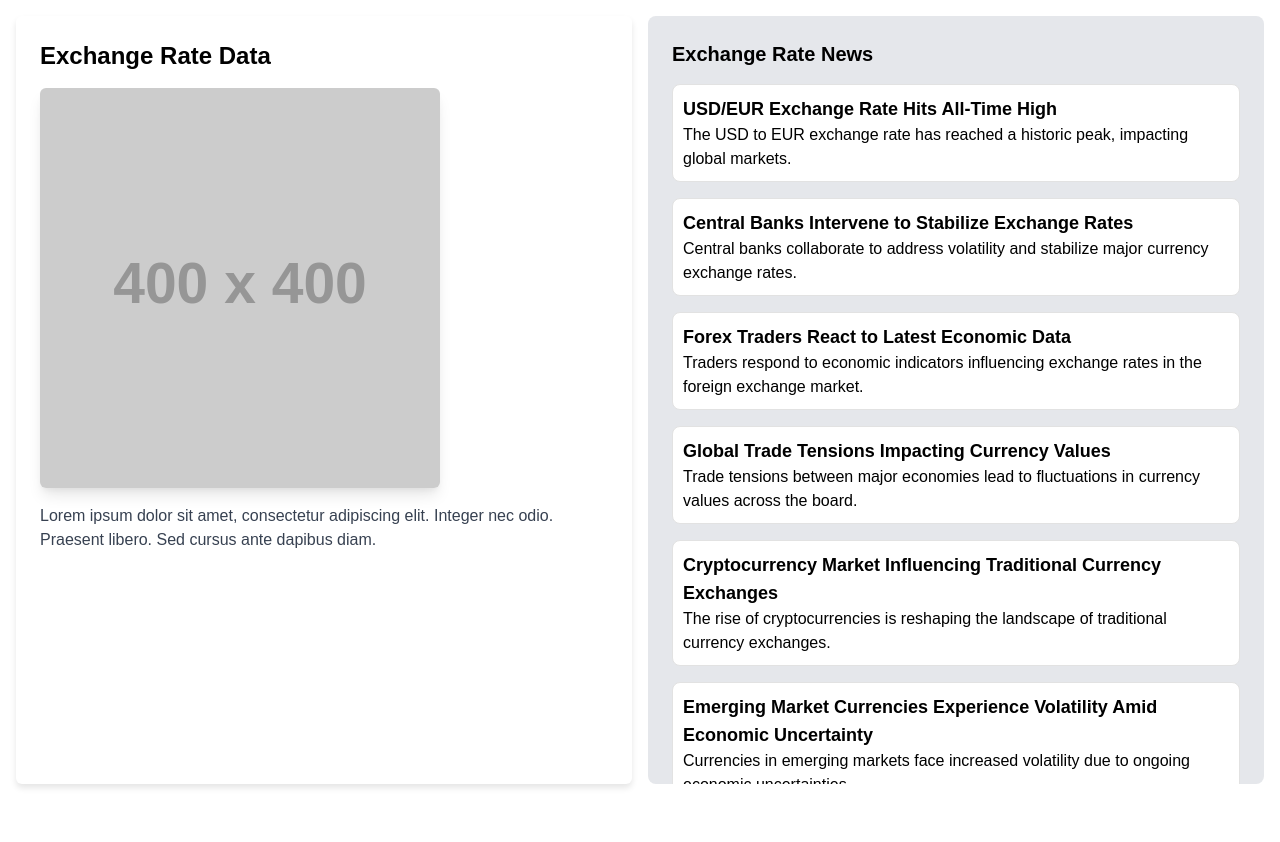
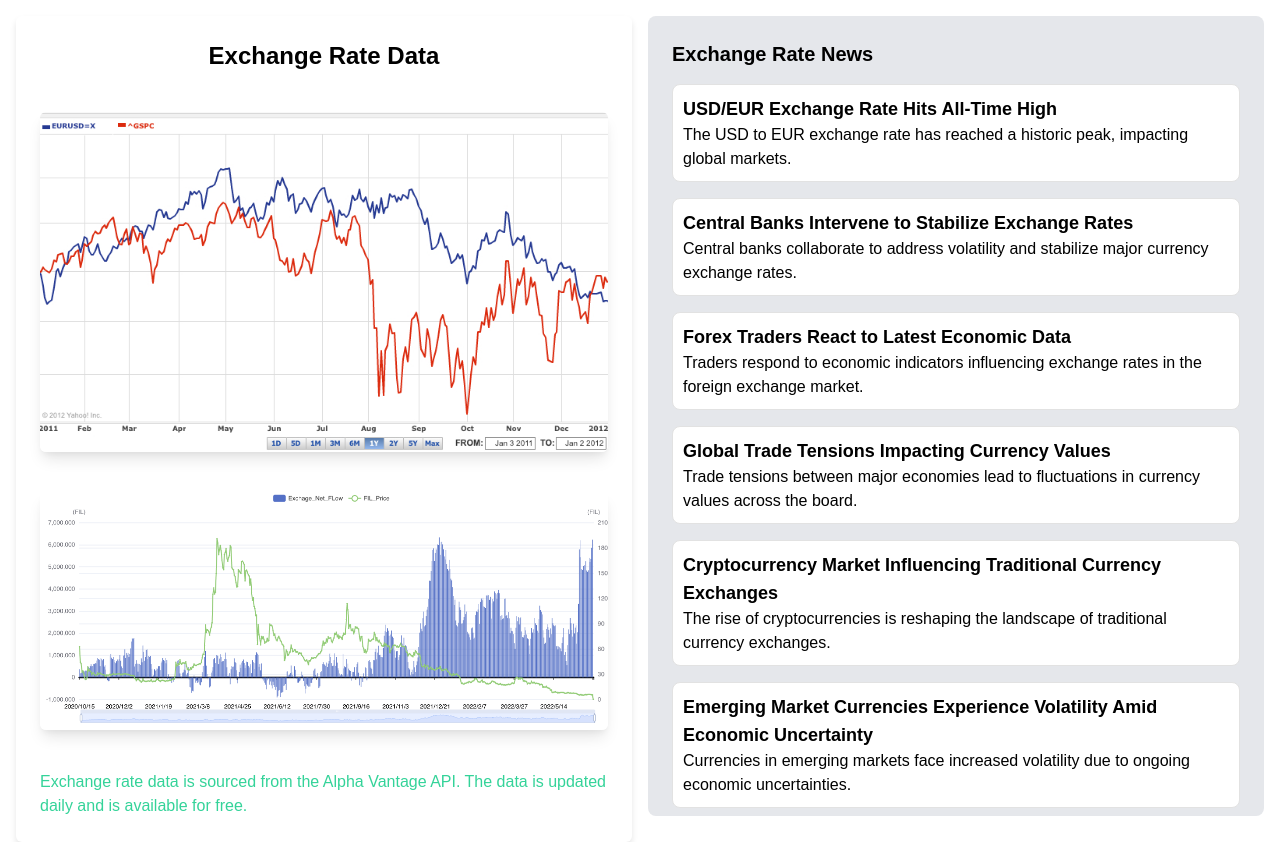
Before and after one commit to MHMDHIDR/cst3130-cw2-proposal, a plain HTML site: page index.html in a window 1280 px wide. Before the commit the page ends 800 px from the top, so only its background shows below. Drawn offline with nearby package versions, Linux system fonts and the light colour scheme; placeholder pictures from the web are drawn by us.

Commit message:
Refactor code to improve performance and readability

```diff
--- a/index.html
+++ b/index.html
@@ -6,17 +6,25 @@
   <meta name="viewport" content="width=device-width, initial-scale=1.0">
   <link rel="stylesheet" href="https://cdn.jsdelivr.net/npm/tailwindcss@2.2.19/dist/tailwind.min.css">
   <link rel="stylesheet" href="styles.css">
+  <link rel="icon" type="image/png" href="./assets/favicon.png">
   <title>Forex Data Visualization</title>
 </head>
 
 <body class="grid grid-cols-2 gap-4 p-4 h-screen overflow-hidden">
   <div id="forexData" class="col-span-1 p-6 bg-white shadow-md rounded-md">
 
-  <h1 class="text-2xl font-bold mb-4">Exchange Rate Data</h1>
+    <h1 class="text-2xl font-bold mb-4 text-center select-none">Exchange Rate Data</h1>
 
-  <img src="https://via.placeholder.com/400" alt="Forex Data Visualization" class="mb-4 rounded-md shadow-lg">
-  <p class="text-gray-700">Lorem ipsum dolor sit amet, consectetur adipiscing elit. Integer nec odio. Praesent
-   libero. Sed cursus ante dapibus diam.</p>
+    <div class="max-w-max mx-auto">
+      <img src="./assets/001.jpg" alt="Forex Data Visualization" class="my-10 rounded-md shadow-lg ">
+
+      <img src="./assets/002.jpg" alt="Forex Data Visualization" class="my-10 rounded-md shadow-lg ">
+    </div>
+
+
+    <p class="text-gray-700 text-green-400">
+      Exchange rate data is sourced from the Alpha Vantage API. The data is updated daily and is available for free.
+    </p>
   </div>
 
   <div id="newsHeadlines" class="col-span-1 p-6 bg-gray-200 max-h-screen overflow-y-auto">
```
Also changed, not shown: assets/001.jpg (added), assets/002.jpg (added), assets/favicon.png (added). Lines whose indentation alone changed are shown as unchanged.
